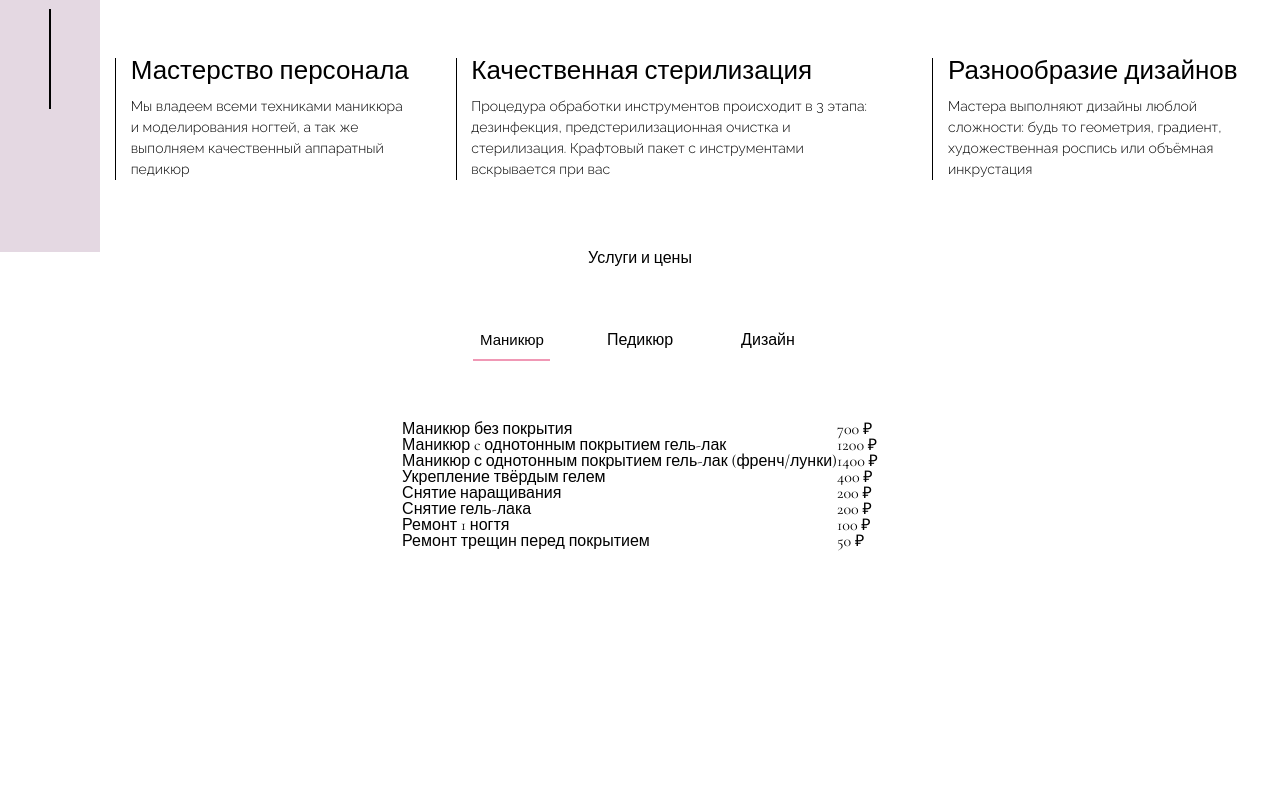
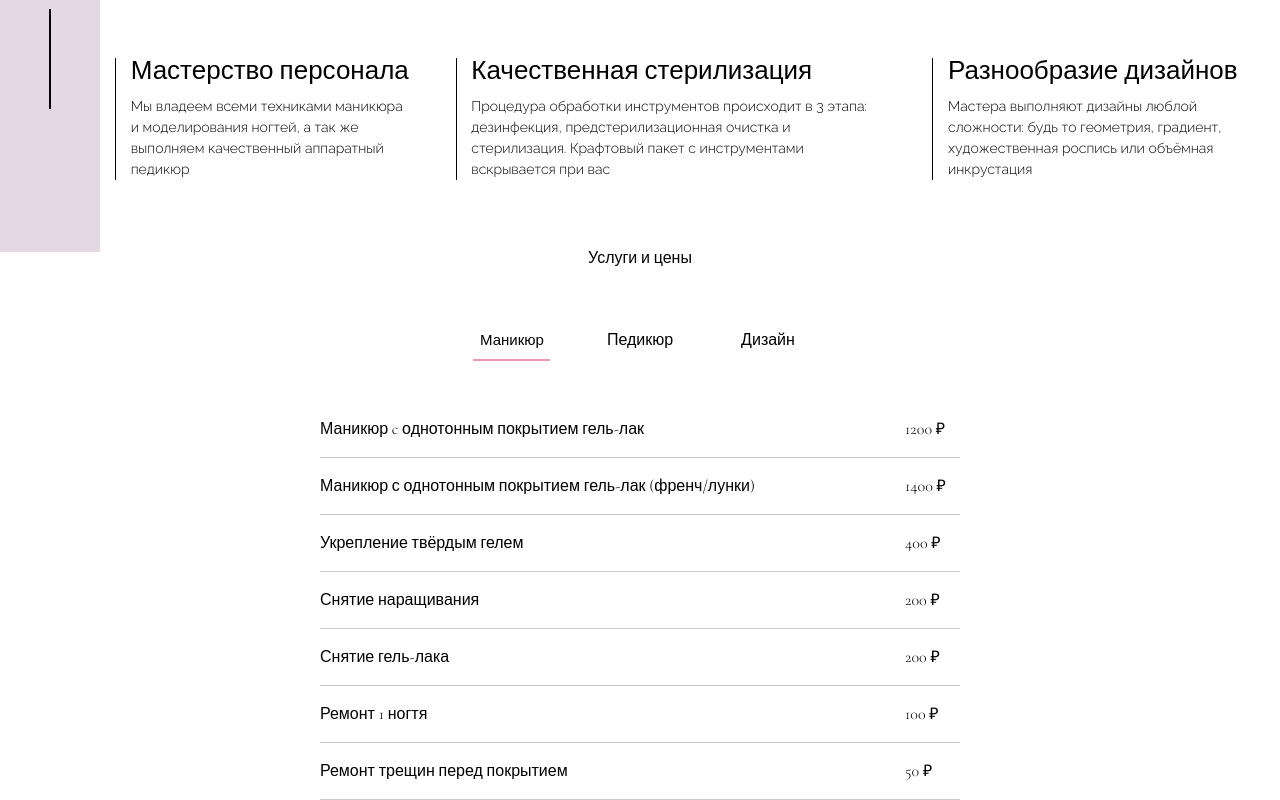
Before and after one commit to SvyatoyTapok/sashe, a Next.js app: page / in a window 1280 px wide. Shown: the part 548-1348 px from the top of the page. Before the commit the page ends 1099 px from the top, so only its background shows below. Built offline with nearby package versions, Linux system fonts and the light colour scheme.

Commit message:
ended table

```diff
--- a/app/Components/StrokeTable/StrokeTable.tsx
+++ b/app/Components/StrokeTable/StrokeTable.tsx
@@ -1,3 +1,4 @@
+import styles from './styles.module.css'
 type StrokeType = {
     name: string,
     price: number,
@@ -5,8 +6,8 @@ type StrokeType = {
 export default function StrokeTable({ name, price }: StrokeType) {
     return (
         <tr>
-            <th>{name}</th>
-            <th>{price} ₽</th>
+            <th className={styles.tableText}>{name}</th>
+            <th className={styles.tableText}>{price} ₽</th>
         </tr>
     )
 }
--- a/app/Components/StrokeTable/styles.module.css
+++ b/app/Components/StrokeTable/styles.module.css
@@ -0,0 +1,7 @@
+.tableText {
+    padding-top: 20px;
+    padding-bottom: 20px;
+    border-bottom: 1px solid rgb(202 202 202);
+    font-size: 24;
+    font-weight: 300;
+}
--- a/app/Components/TableComponent/TableComponent.tsx
+++ b/app/Components/TableComponent/TableComponent.tsx
@@ -2,11 +2,15 @@
 import { useState } from 'react'
 import StrokeTable from '../StrokeTable/StrokeTable'
 import styles from './style.module.css'
+import { tableElements } from '../../utils/mock'
 export default function TableComponent() {
-
+    type StrokeType = {
+        name: string,
+        price: number,
+        id: number
+    }
     const [clicked, setClicked] = useState(1)
     const [hover, setHover] = useState(0)
-
     return (
         <div className={styles.container}>
             <div className={styles.mainText}>
@@ -54,39 +58,14 @@ export default function TableComponent() {
                 </div>
             </div>
             <table className={styles.table}>
-                <tbody>
-                    <StrokeTable
-                        name='Маникюр без покрытия'
-                        price={700}
-                    />
-                    <StrokeTable
-                        name='Маникюр c однотонным покрытием гель-лак'
-                        price={1200}
-                    />
-                    <StrokeTable
-                        name='Маникюр с однотонным покрытием гель-лак (френч/лунки)'
-                        price={1400}
-                    />
-                    <StrokeTable
-                        name='Укрепление твёрдым гелем'
-                        price={400}
-                    />
-                    <StrokeTable
-                        name='Снятие наращивания'
-                        price={200}
-                    />
-                    <StrokeTable
-                        name='Снятие гель-лака'
-                        price={200}
-                    />
-                    <StrokeTable
-                        name='Ремонт 1 ногтя'
-                        price={100}
-                    />
-                    <StrokeTable
-                        name='Ремонт трещин перед покрытием'
-                        price={50}
-                    />
+                <tbody className={styles.tableBody}>
+                    {tableElements.map((item: StrokeType) => (
+                        <StrokeTable
+                            key={item.id}
+                            name={item.name}
+                            price={item.price}
+                        />
+                    ))}
                 </tbody>
             </table>
         </div>
--- a/app/Components/TableComponent/style.module.css
+++ b/app/Components/TableComponent/style.module.css
@@ -94,6 +94,7 @@
 }
 
 .table {
-    margin-top: 60px;
+    margin-top: 40px;
     text-align: left;
+    width: 50%;
 }
--- a/app/utils/fonts.ts
+++ b/app/utils/fonts.ts
@@ -2,7 +2,7 @@ import { Cormorant_Garamond, Raleway } from 'next/font/google'
 
 export const Cormorant = Cormorant_Garamond({
     subsets: ['cyrillic'],
-    weight: [ '300', '400', '500', '600', '700'],
+    weight: ['300', '400', '500', '600', '700'],
     style: ['italic', 'normal']
 })
 
--- a/app/utils/mock.ts
+++ b/app/utils/mock.ts
@@ -15,3 +15,12 @@ export const headerItems = [
         href: '#',
     },
 ]
+export const tableElements = [
+    { name:'Маникюр c однотонным покрытием гель-лак',price: 1200, id: 1},
+    { name: 'Маникюр с однотонным покрытием гель-лак (френч/лунки)', price: 1400, id: 2 },
+    { name: 'Укрепление твёрдым гелем', price: 400, id: 3 },
+    { name: 'Снятие наращивания', price: 200, id: 4 },
+    { name: 'Снятие гель-лака', price: 200, id: 5 },
+    { name: 'Ремонт 1 ногтя', price: 100, id: 6 },
+    { name: 'Ремонт трещин перед покрытием', price: 50, id: 7 }
+]
```
